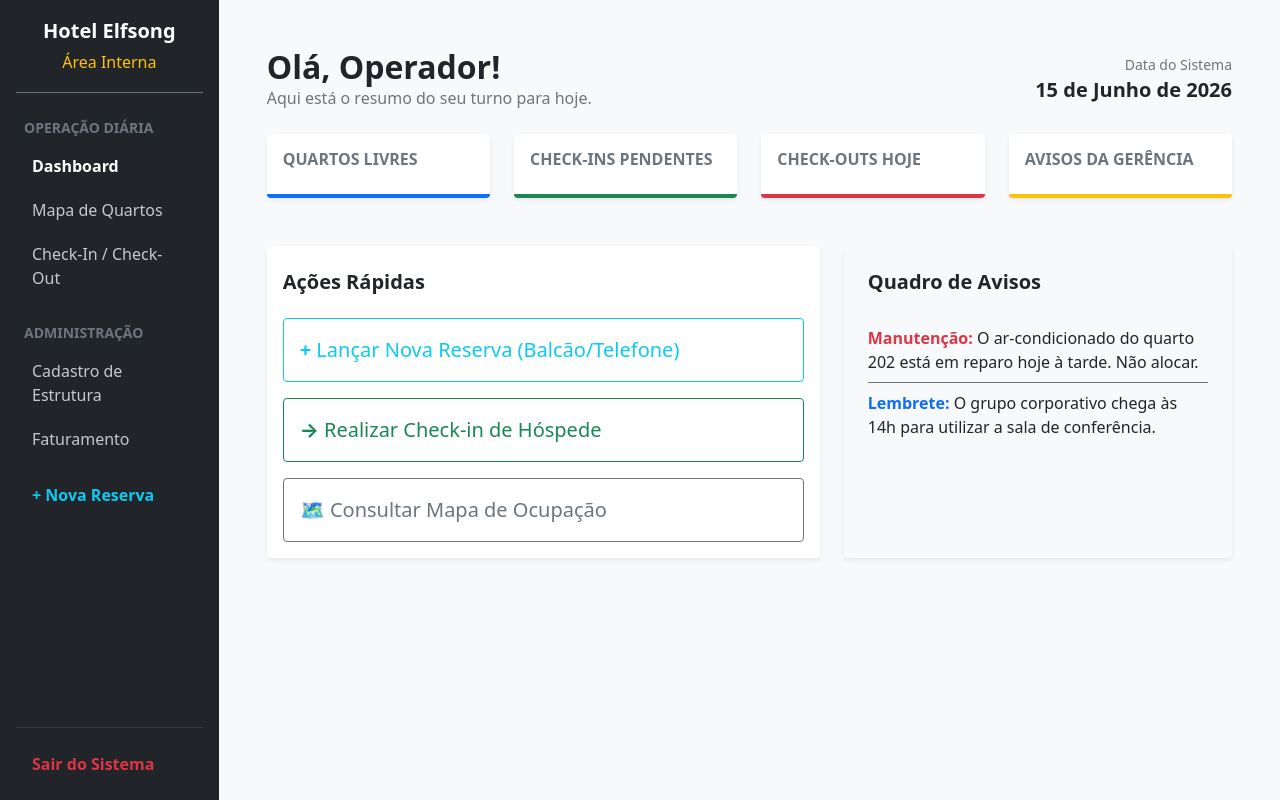
After one commit to juuhdavies/trab-1, a Flask app: template templates/colaborador_inicio.html in a window 1280 px wide. The commit adds this page. Run offline with Flask 3, Linux system fonts and the light colour scheme; the template is opened without the code that fills it, so the values that code supplies are empty.

Commit message:
implementação do resto das telas de colaborador

```diff
--- /dev/null
+++ b/templates/base_colaborador.html
@@ -0,0 +1,75 @@
+<!DOCTYPE html>
+<html lang="pt-br">
+<head>
+    <meta charset="UTF-8">
+    <meta name="viewport" content="width=device-width, initial-scale=1.0">
+    <title>{% block title %}Painel do Colaborador{% endblock %}</title>
+
+    <link href="https://cdn.jsdelivr.net/npm/bootstrap@5.0.2/dist/css/bootstrap.min.css" rel="stylesheet">
+
+    <style>
+        /* Estilos específicos para o painel administrativo */
+        .sidebar {
+            min-height: 100vh;
+            width: 260px;
+            background-color: #212529; /* Escuro padrão do Bootstrap */
+        }
+        .sidebar .nav-link {
+            color: rgba(255, 255, 255, 0.75);
+            font-weight: 500;
+        }
+        .sidebar .nav-link:hover, .sidebar .nav-link.active {
+            color: #fff;
+            background-color: rgba(255, 255, 255, 0.1);
+            border-radius: 6px;
+        }
+        .content-area {
+            height: 100vh;
+            overflow-y: auto;
+            background-color: #f8f9fa; /* Fundo cinza bem claro para leitura fácil */
+        }
+    </style>
+</head>
+<body>
+    <div class="d-flex">
+        <div class="sidebar p-3 d-flex flex-column shadow">
+            <a href="#" class="text-white text-decoration-none fs-5 fw-bold mb-4 text-center border-bottom border-secondary pb-3">
+                Hotel Elfsong <br><span class="fs-6 fw-normal text-warning">Área Interna</span>
+            </a>
+
+            <ul class="nav flex-column mb-auto">
+                <small class="text-muted text-uppercase fw-bold mb-2 px-2">Operação Diária</small>
+                <li class="nav-item mb-1">
+                    <a href="{{ url_for('colaborador_inicio') }}" class="nav-link text-white fw-bold">Dashboard </a>
+                </li>
+                <li class="nav-item mb-1">
+                    <a href="{{ url_for('colaborador_mapa') }}" class="nav-link">Mapa de Quartos</a>
+                </li>
+                <li class="nav-item mb-3">
+                    <a href="{{ url_for('colaborador_fluxo') }}" class="nav-link">Check-In / Check-Out</a>
+                </li>
+                <small class="text-muted text-uppercase fw-bold mb-2 px-2 mt-2">Administração</small>
+                <li class="nav-item mb-1">
+                    <a href="{{ url_for('gerente_cadastro') }}" class="nav-link">Cadastro de Estrutura</a>
+                </li>
+                <li class="nav-item mb-3">
+                    <a href="{{ url_for('gerente_faturamento') }}" class="nav-link">Faturamento</a>
+                </li>
+                <li class="nav-item mb-1">
+                    <a href="{{ url_for('colaborador_reserva') }}" class="nav-link text-info fw-bold">+ Nova Reserva</a>
+                </li>
+            </ul>
+
+            <hr class="text-secondary">
+            <a href="{{ url_for('login') }}" class="nav-link text-danger fw-bold">Sair do Sistema</a>
+        </div>
+
+        <div class="content-area flex-grow-1 p-5">
+            {% block content %}
+            {% endblock %}
+        </div>
+    </div>
+
+    <script src="https://cdn.jsdelivr.net/npm/bootstrap@5.0.2/dist/js/bootstrap.bundle.min.js"></script>
+</body>
+</html>
--- /dev/null
+++ b/templates/colaborador_inicio.html
@@ -0,0 +1,90 @@
+{% extends 'base_colaborador.html' %}
+
+{% block title %}Dashboard - Sistema Interno{% endblock %}
+
+{% block content %}
+<div class="d-flex justify-content-between align-items-center mb-4">
+    <div>
+        <h2 class="fw-bold text-dark m-0">Olá, Operador!</h2>
+        <p class="text-muted m-0">Aqui está o resumo do seu turno para hoje.</p>
+    </div>
+    <div class="text-end">
+        <span class="text-muted small d-block">Data do Sistema</span>
+        <span class="fw-bold fs-5">15 de Junho de 2026</span>
+    </div>
+</div>
+
+<div class="row g-4 mb-5">
+    <div class="col-md-3">
+        <div class="card shadow-sm border-0 border-bottom border-4 border-primary h-100">
+            <div class="card-body">
+                <h6 class="text-muted text-uppercase fw-bold mb-2">Quartos Livres</h6>
+                <h3 class="fw-bold text-primary mb-0">{{ resumo.quartos_livres }}</h3>
+            </div>
+        </div>
+    </div>
+    <div class="col-md-3">
+        <div class="card shadow-sm border-0 border-bottom border-4 border-success h-100">
+            <div class="card-body">
+                <h6 class="text-muted text-uppercase fw-bold mb-2">Check-ins Pendentes</h6>
+                <h3 class="fw-bold text-success mb-0">{{ resumo.checkins_pendentes }}</h3>
+            </div>
+        </div>
+    </div>
+    <div class="col-md-3">
+        <div class="card shadow-sm border-0 border-bottom border-4 border-danger h-100">
+            <div class="card-body">
+                <h6 class="text-muted text-uppercase fw-bold mb-2">Check-outs Hoje</h6>
+                <h3 class="fw-bold text-danger mb-0">{{ resumo.checkouts_hoje }}</h3>
+            </div>
+        </div>
+    </div>
+    <div class="col-md-3">
+        <div class="card shadow-sm border-0 border-bottom border-4 border-warning h-100">
+            <div class="card-body">
+                <h6 class="text-muted text-uppercase fw-bold mb-2">Avisos da Gerência</h6>
+                <h3 class="fw-bold text-warning mb-0">{{ resumo.mensagens }}</h3>
+            </div>
+        </div>
+    </div>
+</div>
+
+<div class="row g-4">
+    <div class="col-md-7">
+        <div class="card shadow-sm border-0 h-100">
+            <div class="card-header bg-white border-bottom-0 pt-4 pb-0">
+                <h5 class="fw-bold text-dark">Ações Rápidas</h5>
+            </div>
+            <div class="card-body">
+                <div class="d-grid gap-3">
+                    <a href="{{ url_for('colaborador_reserva') }}" class="btn btn-outline-info text-start p-3 fs-5">
+                        <strong class="text-info">+</strong> Lançar Nova Reserva (Balcão/Telefone)
+                    </a>
+                    <a href="{{ url_for('colaborador_fluxo') }}" class="btn btn-outline-success text-start p-3 fs-5">
+                        <strong>&rarr;</strong> Realizar Check-in de Hóspede
+                    </a>
+                    <a href="{{ url_for('colaborador_mapa') }}" class="btn btn-outline-secondary text-start p-3 fs-5">
+                        <strong>🗺️</strong> Consultar Mapa de Ocupação
+                    </a>
+                </div>
+            </div>
+        </div>
+    </div>
+
+    <div class="col-md-5">
+        <div class="card shadow-sm border-0 bg-light h-100">
+            <div class="card-body p-4">
+                <h5 class="fw-bold text-dark mb-4">Quadro de Avisos</h5>
+                <ul class="list-group list-group-flush border-0">
+                    <li class="list-group-item bg-transparent px-0 border-secondary">
+                        <strong class="text-danger">Manutenção:</strong> O ar-condicionado do quarto 202 está em reparo hoje à tarde. Não alocar.
+                    </li>
+                    <li class="list-group-item bg-transparent px-0 border-secondary">
+                        <strong class="text-primary">Lembrete:</strong> O grupo corporativo chega às 14h para utilizar a sala de conferência.
+                    </li>
+                </ul>
+            </div>
+        </div>
+    </div>
+</div>
+{% endblock %}
--- a/templates/login.html
+++ b/templates/login.html
@@ -25,7 +25,7 @@
 
                 <div class="mt-4 pt-2 border-top text-center">
                     <small class="text-muted">
-                        <a href="#" class="text-decoration-none text-secondary">Entrar como colaborador</a>
+                        <a href="{{ url_for('login_colaborador') }}" class="text-decoration-none text-secondary">Entrar como colaborador</a>
                     </small>
                 </div>
             </div>
--- a/templates/reservas_conferencia.html
+++ b/templates/reservas_conferencia.html
@@ -14,9 +14,9 @@
 
         <div class="card shadow border-0">
             <div class="card-body p-5">
-                <div class="alert alert-warning text-center" role="alert">
+                <!--<div class="alert alert-warning text-center" role="alert">
                     <strong>Nota para Eventos:</strong> As salas de conferência estão disponíveis para reservas de clientes externos e hóspedes.
-                </div>
+                </div> -->
 
                 <form method="POST" action="#">
                     <div class="mb-3">
```
Also changed, not shown: templates/colaborador_fluxo.html (added, +55 -0 lines), templates/colaborador_mapa.html (added, +61 -0 lines), templates/colaborador_reserva.html (added, +82 -0 lines), templates/gerente_cadastro.html (added, +77 -0 lines), templates/gerente_faturamento.html (added, +56 -0 lines), templates/login_colaborador.html (added, +35 -0 lines), templates/mapa_quartos.html (deleted).
